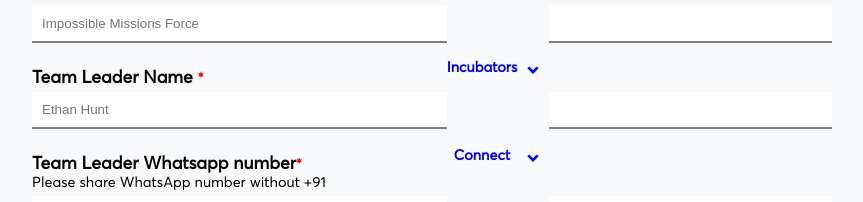
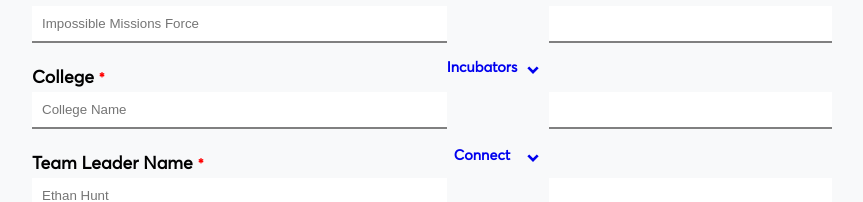
Before and after one commit to ecelliitbhu/ecell-website-new, a Next.js app: page /events/start-bucks in a window 1280 px wide. Shown: the part 238-440 px from the top of the page, without its empty margins (208-1071 px from the left). Built offline with nearby package versions, Linux system fonts and the light colour scheme; no server answers; the database is empty.

Commit message:
start-bucks registration form changes

```diff
--- a/components/events/registration/StartBucksForm.jsx
+++ b/components/events/registration/StartBucksForm.jsx
@@ -6,6 +6,7 @@ import { Row } from "react-bootstrap";
 const StartBucksForm = () => {
   const [formDetails, setFormDetails] = useState({
     teamName: "",
+    college:"",
     teamLeader: { name: "", phoneNumber: "", email: "" },
     teamMember1: { name: "", phoneNumber: "" },
     teamMember2: { name: "", phoneNumber: "" },
@@ -31,6 +32,7 @@ const StartBucksForm = () => {
         setIsSubmitting(false);
         setFormDetails({
           teamName: "",
+          college:"",
           teamLeader: { name: "", phoneNumber: "", email: "" },
           teamMember1: { name: "", phoneNumber: "" },
           teamMember2: { name: "", phoneNumber: "" },
@@ -60,6 +62,23 @@ const StartBucksForm = () => {
             value={formDetails.teamName}
             onChange={(e) =>
               setFormDetails({ ...formDetails, teamName: e.target.value })
+            }
+            required
+          />
+        </Row>
+        <Row className="form-item">
+          <label htmlFor="fname">
+            <h5>
+              College <span style={{ color: "red" }}>*</span>
+            </h5>
+          </label>
+          <input
+            type="text"
+            style={{ borderBottom: "2px solid grey" }}
+            placeholder="College Name"
+            value={formDetails.college}
+            onChange={(e) =>
+              setFormDetails({ ...formDetails, college: e.target.value })
             }
             required
           />
```
